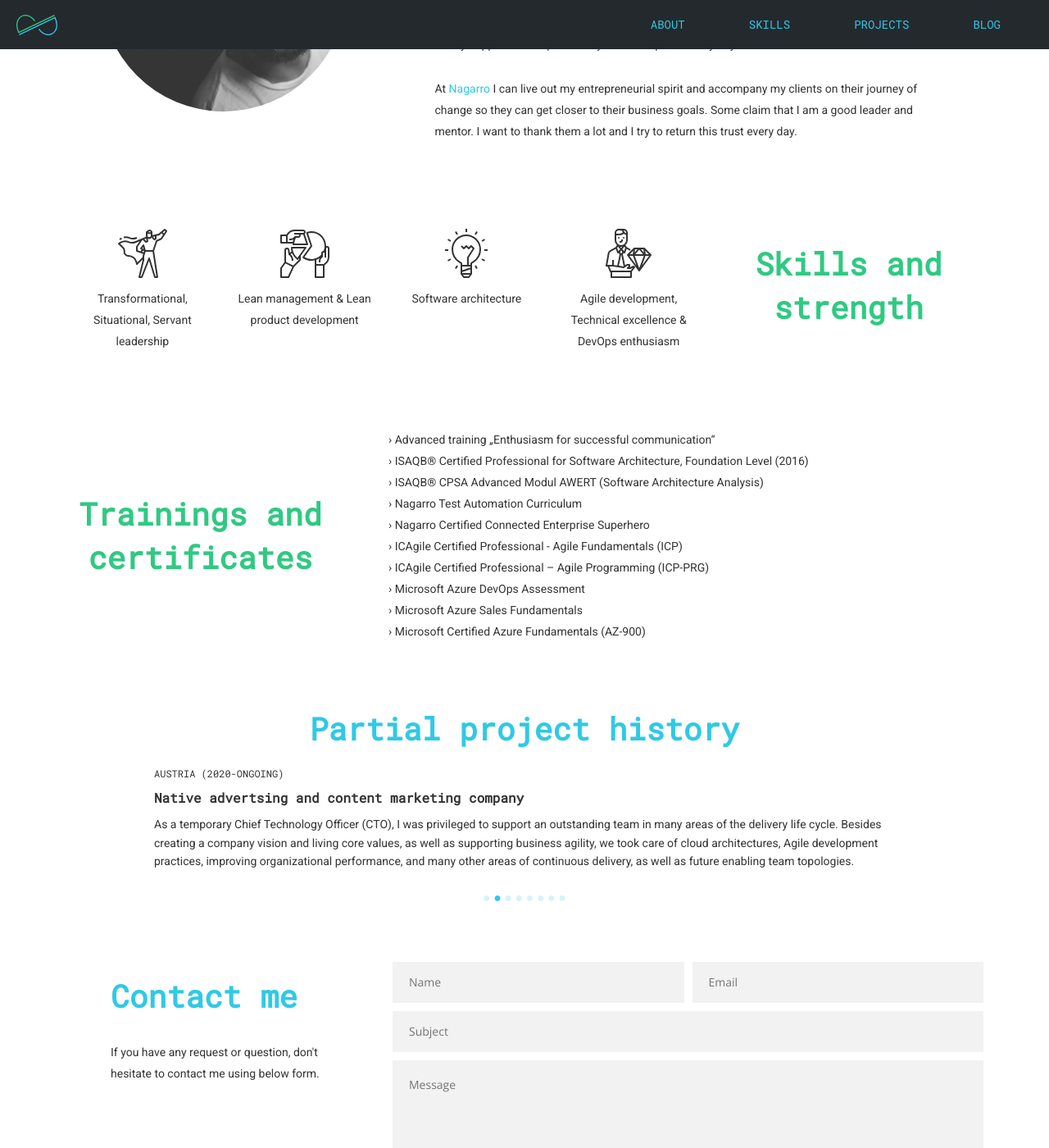
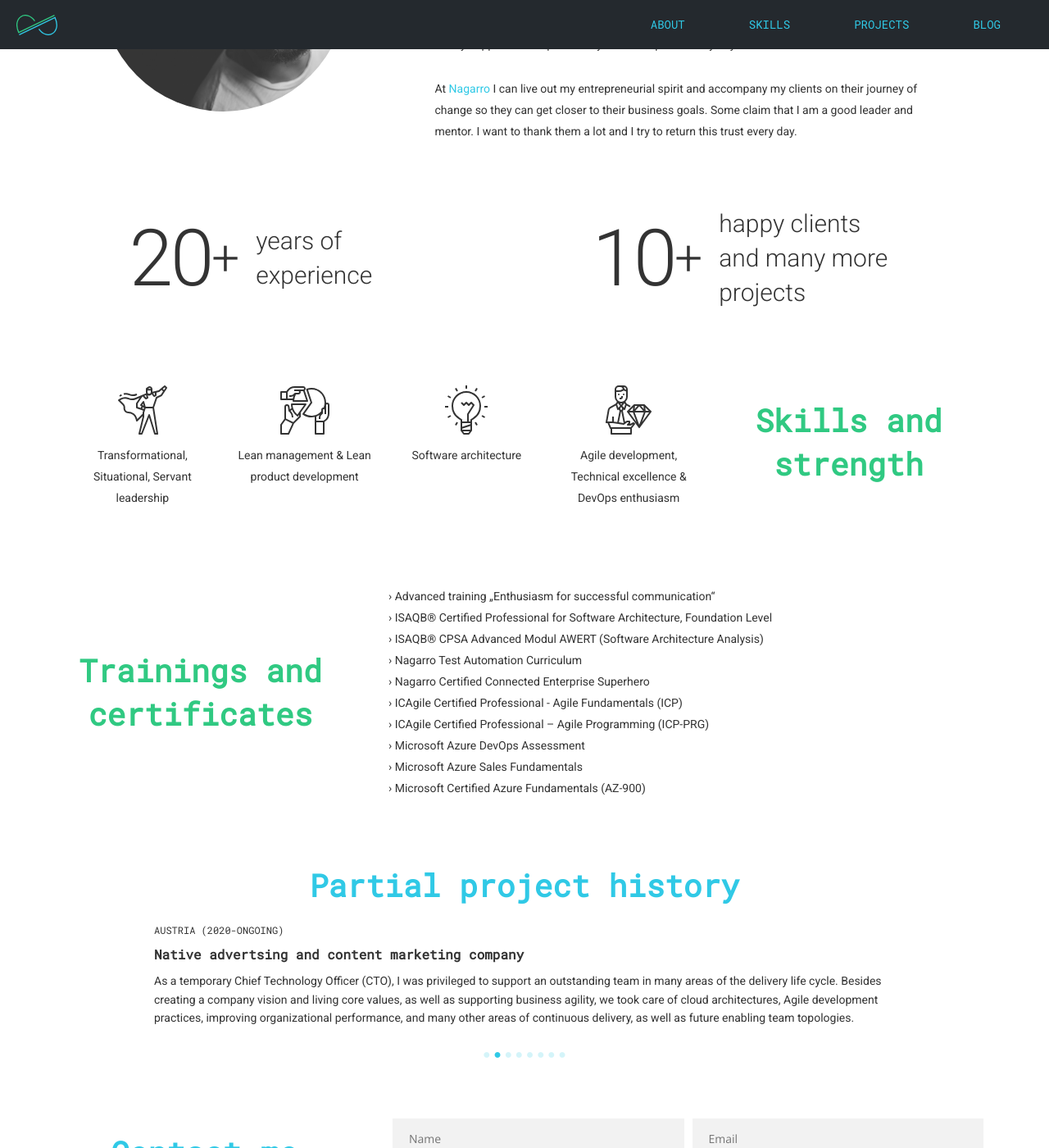
Before and after one commit to juergenpointinger/juergenpointinger.github.io, a Jekyll site: the page built from index.html, in a window 1280 px wide and 1400 px high, scrolled down 768 px. Shown: the whole window at 82% size. Built offline with Jekyll 4.4.1, drawn with Linux system fonts in a browser that asks for light colours; nearby versions of some CDN libraries; some web fonts are replaced.

Commit message:
Added animated experience numbers

```diff
--- a/assets/css/2.0/application.css
+++ b/assets/css/2.0/application.css
@@ -258,6 +258,52 @@ textarea {
   }
 }
 
+/* EXPERIENCE */
+
+#experience {
+  display: flex;
+  justify-content: space-between;
+  margin: 0px auto;
+  padding: var(--padding-section);
+}
+
+@media screen and (max-width: 780px) {
+  #experience {
+    flex-flow: column wrap;
+  }
+
+  #experience > div {
+    margin: 20px 0px;
+  }
+}
+
+#experience > div {
+  display: flex;
+  flex-basis: 100%;
+  flex: 1;
+  align-items: center;
+  justify-content: center;
+}
+
+#experience span:nth-child(2) {
+  font-size: 60px;
+  font-weight: 300;
+}
+
+#experience span:nth-child(3) {
+  font-size: 30px;
+  font-weight: 300;
+  line-height: 42px;
+  margin: 0px 20px;
+  max-width: 225px;
+}
+
+.number-counter {
+  font-size: 96px;
+  font-weight: 300;
+  letter-spacing: -3px;
+}
+
 /* PROJECTS */
 
 #projects {
--- /dev/null
+++ b/assets/js/2.0/animate.js
@@ -0,0 +1,41 @@
+const DEFAULTTHRESHOLD = 0.01
+
+for (const number of document.querySelectorAll('.js-animate-number')) {
+  number.dataset.targetValue = number.textContent;
+}
+
+function animateNumber(element, currentValue, targetValue) {
+  currentValue += isFloat(targetValue) ? Math.max(0.1, targetValue/20) : Math.max(1, parseInt(targetValue/35));
+  currentValue = Number(currentValue.toFixed(1));
+  if (currentValue > targetValue) currentValue = targetValue;
+
+  const decimals = isFloat(targetValue) ? 1 : 0;
+  const newLabel = `${'0'.repeat(targetValue.toFixed(decimals).replace('.', '').length - currentValue.toFixed(decimals).replace('.', '').length)}${currentValue.toFixed(decimals)}`
+  element.textContent = newLabel;
+  if (currentValue > targetValue) return;
+  window.requestAnimationFrame(() => animateNumber(element, currentValue, targetValue));
+}
+
+function animateNumbers(entries) {
+  for (const entry of entries) {
+    for (const element of entry.target.querySelectorAll('.js-animate-number')) {
+      const targetValue = Number(element.dataset.targetValue);
+      if (!entry.isIntersecting) {
+        element.textContent = '0'.repeat(targetValue.toString().replace('.', '').length);
+      } else {
+        setTimeout(animateNumber(element, 0, targetValue), 30);
+      }
+    }
+  }
+}
+
+const defaultObserver = new IntersectionObserver(animateNumbers, {
+  threshold: DEFAULTTHRESHOLD
+});
+
+const triggers = document.querySelectorAll('.js-animate-number-trigger');
+for (const element of triggers) {
+  defaultObserver.observe(element);
+}
+
+function isFloat(n) { return Number(n) === n && n % 1 !== 0 }
--- a/index.html
+++ b/index.html
@@ -81,6 +81,19 @@ permalink: /index.html
         </div>
       </div>
 
+      <div id="experience" class="js-animate-number-trigger">
+        <div>
+          <span class="number-counter js-animate-number">20</span>
+          <span>+</span>
+          <span class="text-zone">years of experience</span>
+        </div>
+        <div>
+          <span class="number-counter js-animate-number">10</span>
+          <span>+</span>
+          <span class="text-zone">happy clients and many more projects</span>
+        </div>
+      </div>
+
       <div id="skills">
         <div class="skill-item">
           <div class="skills-mask leadership-mask"></div>
@@ -111,7 +124,7 @@ permalink: /index.html
         <div class="text-zone">
           <p>
             › Advanced training „Enthusiasm for successful communication“ <br />
-            › ISAQB® Certified Professional for Software Architecture, Foundation Level (2016) <br />
+            › ISAQB® Certified Professional for Software Architecture, Foundation Level <br />
             › ISAQB® CPSA Advanced Modul AWERT (Software Architecture Analysis) <br />
             › Nagarro Test Automation Curriculum <br />
             › Nagarro Certified Connected Enterprise Superhero <br />
@@ -163,5 +176,7 @@ permalink: /index.html
 
     {% include footer.html %}
   </div>
+
+  <script src="/assets/js/2.0/animate.js"></script>
 </body>
 </html>
```
